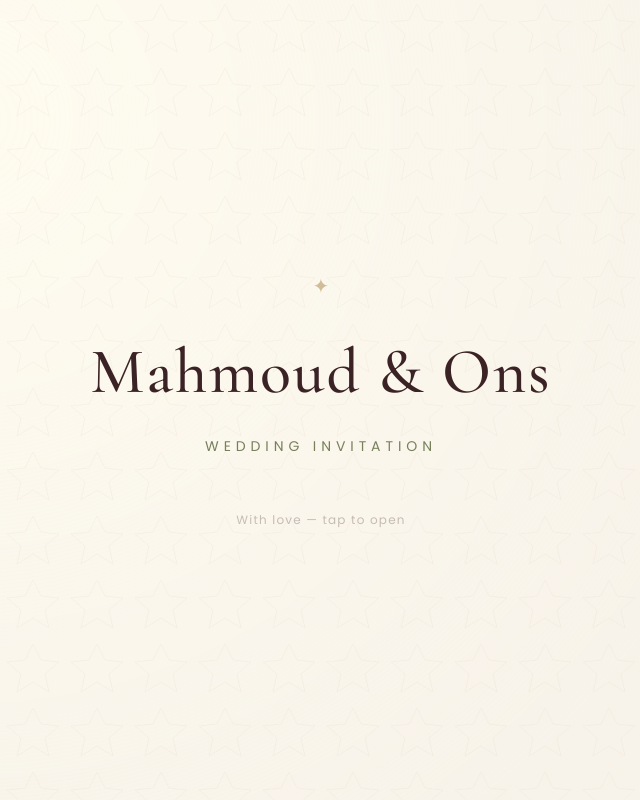
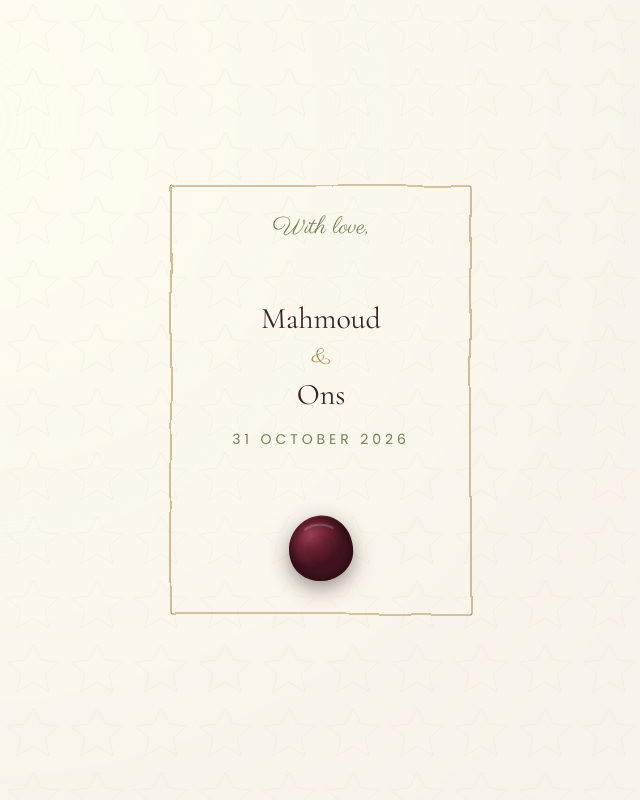
Before and after one commit to mahmoudmeftah8497-coder/weddingInvite, a Next.js app: page / in a window 1280 px wide. Shown: the top 800 px of the page, without its empty margins (319-959 px from the left). Built offline with nearby package versions, Linux system fonts and the light colour scheme.

Commit message:
Update OpeningScreen.tsx

```diff
--- a/components/OpeningScreen.tsx
+++ b/components/OpeningScreen.tsx
@@ -7,7 +7,7 @@ import Seal from "./Seal";
 type Stage = "silence" | "card" | "closed";
 
 export default function OpeningScreen() {
-  const [stage, setStage] = useState<Stage>("silence");
+  const [stage, setStage] = useState<Stage>("card");
   const [cracking, setCracking] = useState(false);
 
   function handleSealTap() {
```
